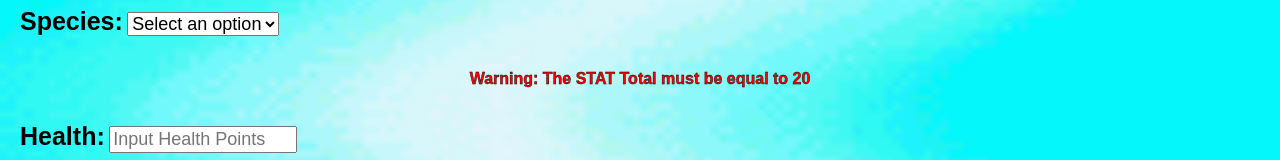
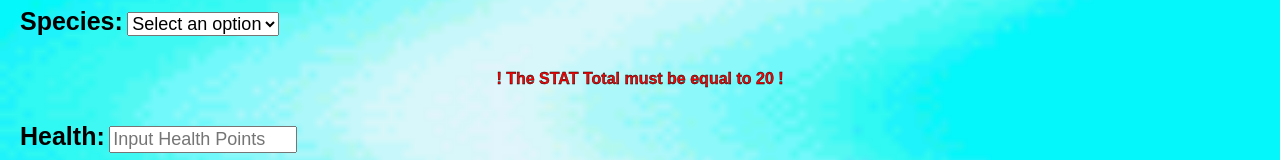
Before and after one commit to MariosSotiropoylos/ATOMIC, a plain HTML site: page index.html in a window 1280 px wide. Shown: the part 348-508 px from the top of the page. Drawn offline with nearby package versions, Linux system fonts and the light colour scheme.

Commit message:
Update index.html

```diff
--- a/index.html
+++ b/index.html
@@ -117,7 +117,7 @@
             <!-- The images will be dynamically inserted here -->
         </div>
 
-	<p id="WarningText"> Warning: The STAT Total must be equal to 20 </p> <br>
+	<p id="WarningText"> ! The STAT Total must be equal to 20 ! </p> <br>
 
 	<label for="input6">Health:</label>
         <input type="number" style="width: 10em;" min=1 max=20 id="input6" name="input6" placeholder="Input Health Points" required >
```
